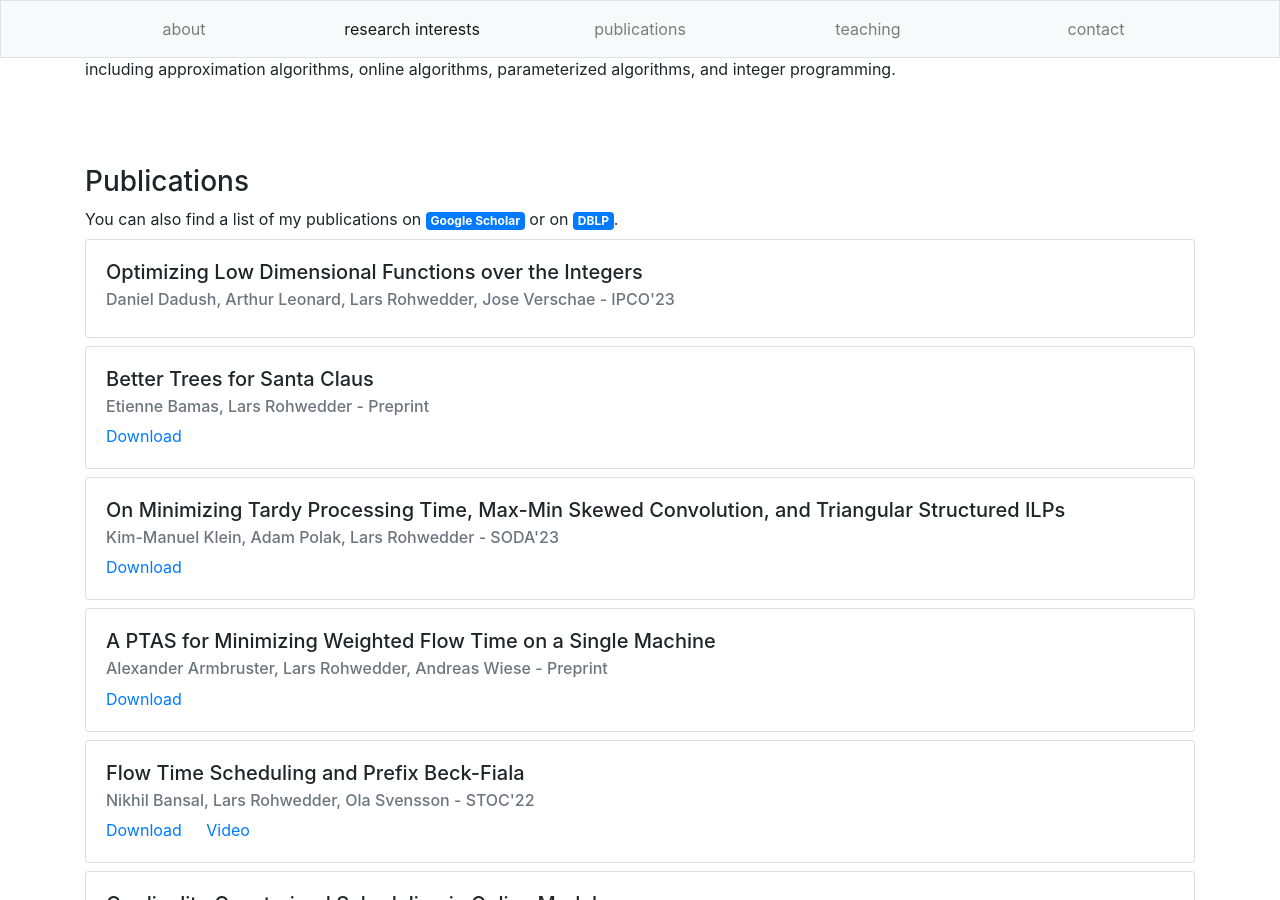
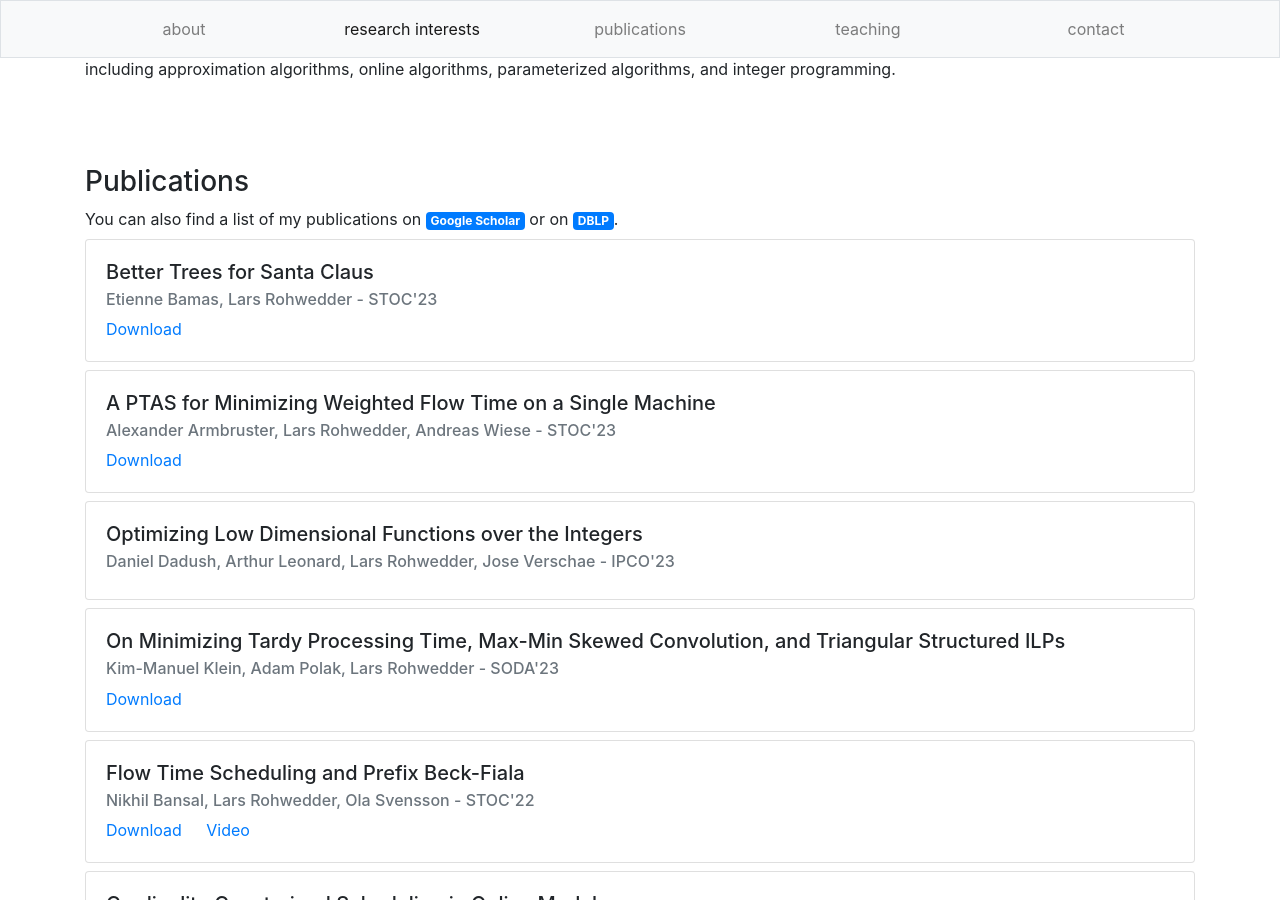
Before and after one commit to larsrohwedder/larsrohwedder.github.io, a Jekyll site: the page built from index.html, in a window 1280 px wide and 900 px high, scrolled down 2255 px. Built offline with Jekyll 4.4.1, drawn with Linux system fonts in a browser that asks for light colours.

Commit message:
Update publications.yml

```diff
--- a/_data/publications.yml
+++ b/_data/publications.yml
@@ -1,21 +1,21 @@
+- authors: "Etienne Bamas, Lars Rohwedder"
+  title: "Better Trees for Santa Claus"
+  conference: "STOC'23"
+  preprint: "https://arxiv.org/abs/2211.14259"
+
+- authors: "Alexander Armbruster, Lars Rohwedder, Andreas Wiese"
+  title: "A PTAS for Minimizing Weighted Flow Time on a Single Machine"
+  conference: "STOC'23"
+  preprint: "https://arxiv.org/abs/2208.03127"
+
 - authors: "Daniel Dadush, Arthur Leonard, Lars Rohwedder, Jose Verschae"
   title: "Optimizing Low Dimensional Functions over the Integers"
   conference: "IPCO'23"
-
-- authors: "Etienne Bamas, Lars Rohwedder"
-  title: "Better Trees for Santa Claus"
-  conference: "Preprint"
-  preprint: "https://arxiv.org/abs/2211.14259"
 
 - authors: "Kim-Manuel Klein, Adam Polak, Lars Rohwedder"
   title: "On Minimizing Tardy Processing Time, Max-Min Skewed Convolution, and Triangular Structured ILPs"
   conference: "SODA'23"
   preprint: "https://arxiv.org/abs/2211.05053"
-
-- authors: "Alexander Armbruster, Lars Rohwedder, Andreas Wiese"
-  title: "A PTAS for Minimizing Weighted Flow Time on a Single Machine"
-  conference: "Preprint"
-  preprint: "https://arxiv.org/abs/2208.03127"
 
 - authors: "Nikhil Bansal, Lars Rohwedder, Ola Svensson"
   title: "Flow Time Scheduling and Prefix Beck-Fiala"
```
